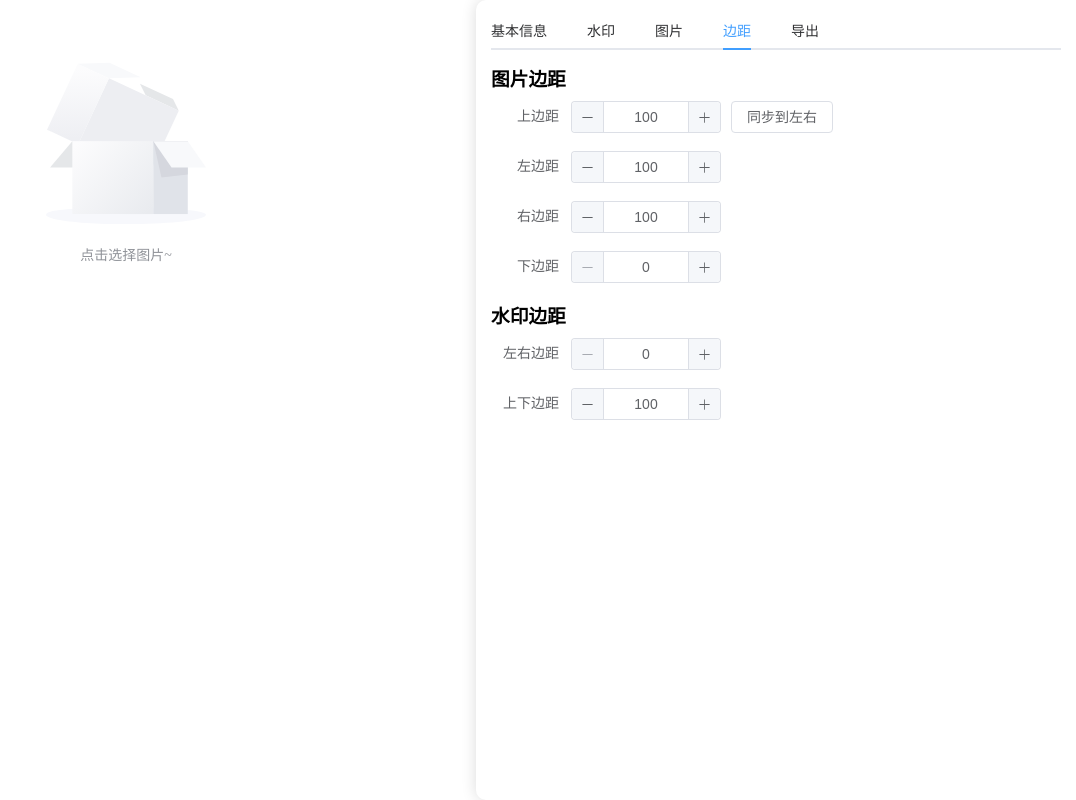
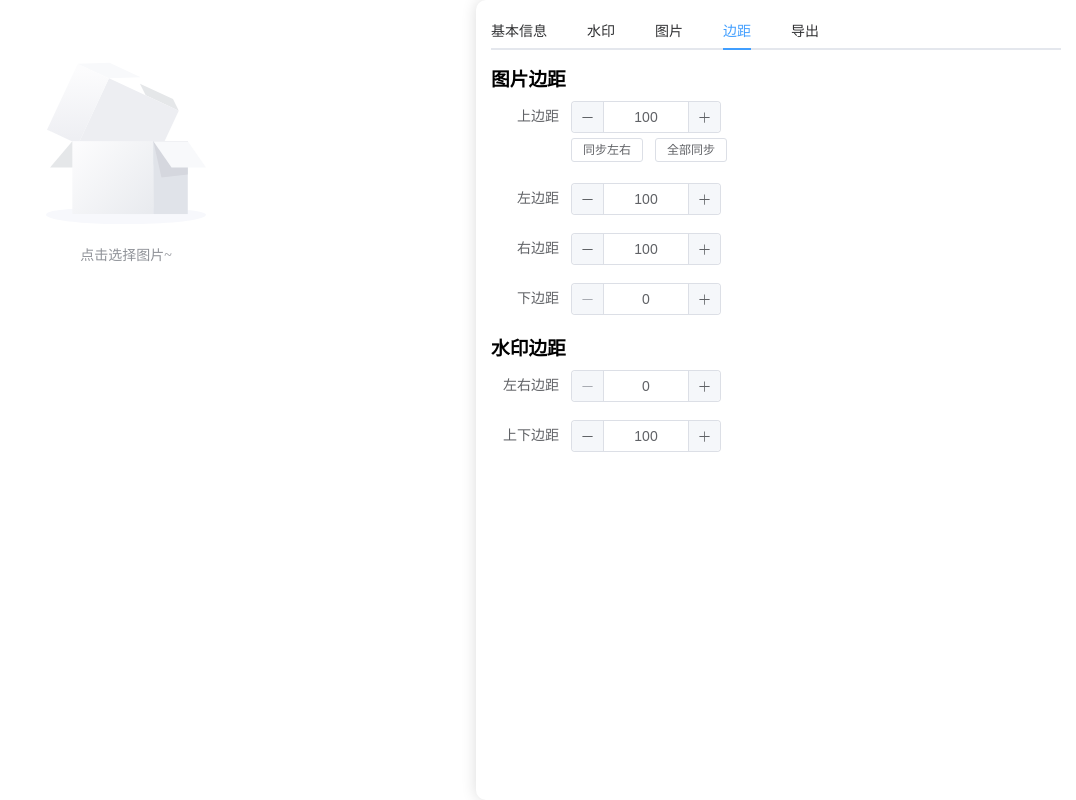
Before and after one commit to Wuqizhao/image-border-vue, a Vue app: page / in a window 1280 px wide. Both pictures are taken after a click on the tab "边距". Shown: the whole page, without its empty margins (204-1280 px from the left). Built offline with nearby package versions, Linux system fonts and the light colour scheme.

Commit message:
feat(config): 优化水印设置功能
- 添加索尼、大疆等品牌支持
- 新增全部同步按钮
- 优化水印边距设置
- 调整日期格式

```diff
--- a/src/App.vue
+++ b/src/App.vue
@@ -34,7 +34,8 @@
 
                                     <div style="padding-top: 5px;width: 100%;">
                                         <el-button type="danger" plain @click="resetWatermark">重置样式</el-button>
-                                        <el-button @click="handleDraw" :disabled="!curFile" type="success" plain>重新绘制</el-button>
+                                        <el-button @click="handleDraw" :disabled="!curFile" type="success"
+                                            plain>重新绘制</el-button>
                                     </div>
                                 </el-form-item>
                                 <el-form-item label="基础高度">
@@ -234,7 +235,7 @@
                                     <div v-show="config.logo.show">
                                         <el-form-item label="自动匹配">
                                             <el-switch v-model="config.logo.auto"></el-switch>
-                                            <p class="tips">支持列表：尼康、佳能、苹果、一加、vivo、小米~</p>
+                                            <p class="tips">支持列表：尼康、佳能、索尼、大疆、苹果、一加、vivo、小米~</p>
                                         </el-form-item>
                                         <el-form-item label="手动选择" v-if="!config.logo.auto">
                                             <el-select filterable placeholder="选择logo" style="width: 200px;"
@@ -332,8 +333,12 @@
                             <el-form-item label="上边距">
                                 <el-input-number v-model="config.paddings.top" :min="0" :max="1000"
                                     :step="10"></el-input-number>
-                                <el-button style="margin-left: 10px;"
-                                    @click="config.paddings.left = config.paddings.right = config.paddings.top">同步到左右</el-button>
+                                <div style="width: 100%;">
+                                    <el-button size="small"
+                                        @click="config.paddings.left = config.paddings.right = config.paddings.top">同步左右</el-button>
+                                    <el-button size="small"
+                                        @click="config.paddings.bottom = config.paddings.left = config.paddings.right = config.paddings.top">全部同步</el-button>
+                                </div>
                             </el-form-item>
                             <el-form-item label="左边距">
                                 <el-input-number v-model="config.paddings.left" :min="0" :max="1000"
@@ -349,7 +354,7 @@
                             </el-form-item>
                             <h3>水印边距</h3>
                             <el-form-item label="左右边距">
-                                <el-input-number v-model="config.watermark.paddings.lr" :min="0" :max="1000"
+                                <el-input-number v-model="config.watermark.paddings.lr" :min="0" :max="1000"  :disabled="config.watermark.height <= 0"
                                     :step="10"></el-input-number>
                             </el-form-item>
                             <el-form-item label="上下边距">
--- a/src/configs/watermark4.ts
+++ b/src/configs/watermark4.ts
@@ -161,7 +161,7 @@ const config: Config = {
 			show: false,
 			color: "#808080",
 			size: 60,
-			format: "YYYY.MM.DD HH:mm:ss",
+			format: "YYYY.MM.DD  HH:mm:ss",
 		},
 		paddings: {
 			lr: 100,
```
